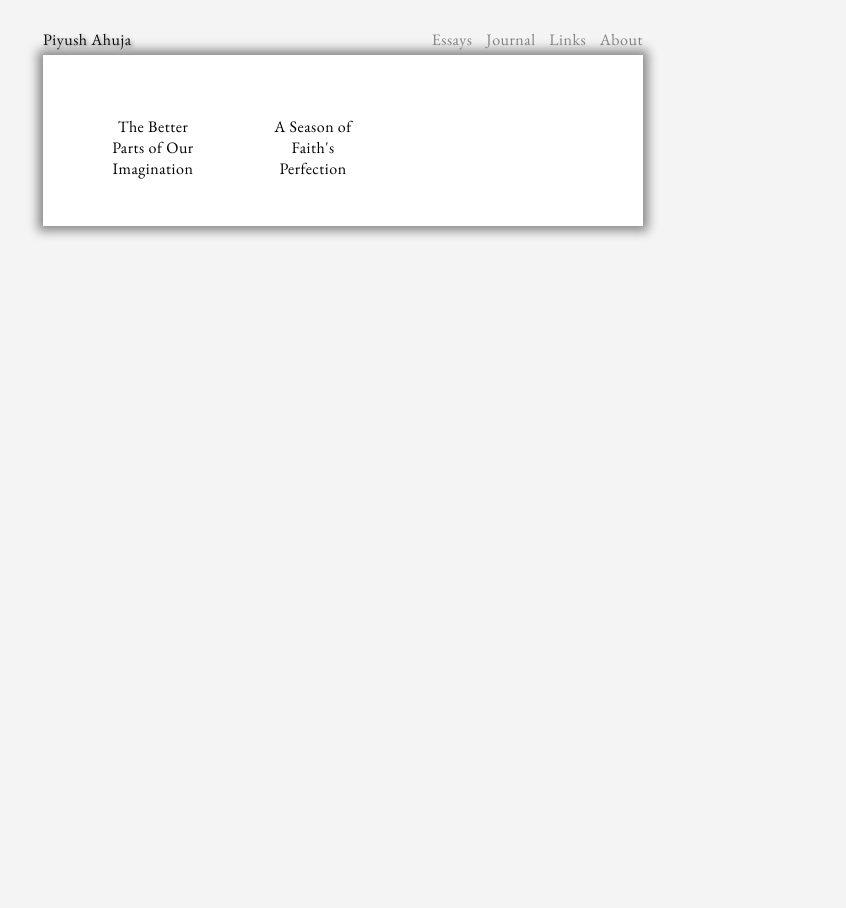
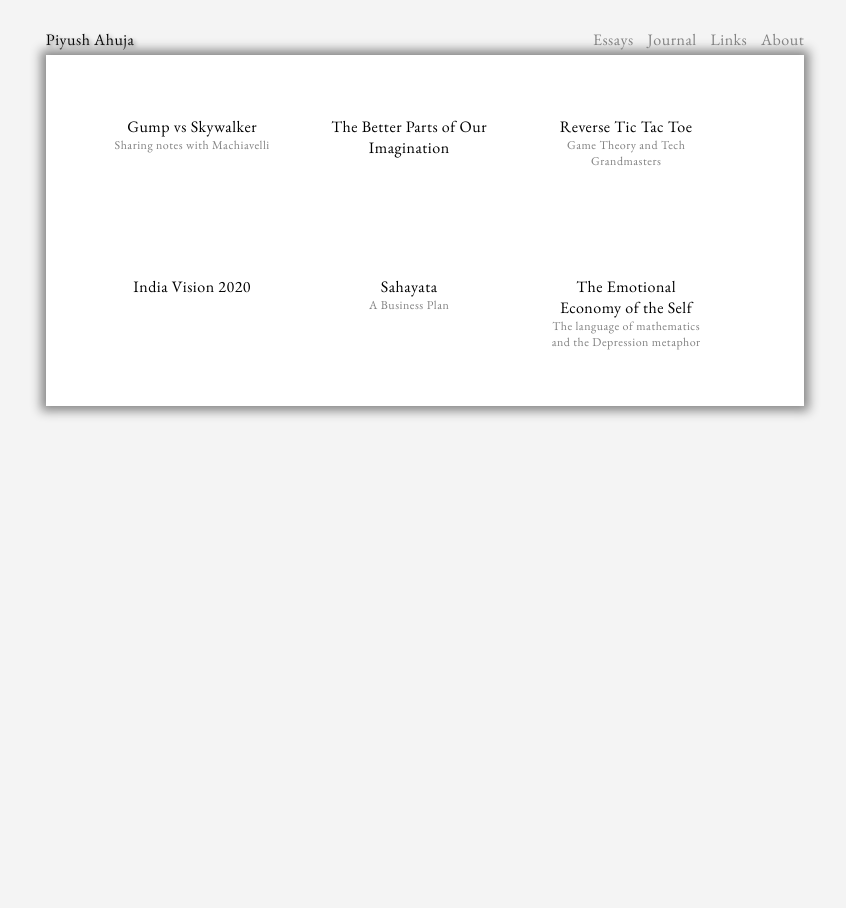
Before and after one commit to piyushahuja/piyushahuja.github.io, a Jekyll site: the page built from index.html, in a window 1280 px wide. Shown: the whole page, without its empty margins (215-1061 px from the left). Built offline with Jekyll 4.4.1, drawn with Linux system fonts in a browser that asks for light colours.

Commit message:
fifth commit

```diff
--- a/_posts/2014-05-11-addpost.md
+++ b/_posts/2014-05-11-addpost.md
@@ -1,8 +1,9 @@
 ---
 layout: post
-title:  "A Season of Faith's Perfection"
+title:  "The Emotional Economy of the Self"
 date:   2014-05-11 23:46:11
-tag:
+tag: The language of mathematics and the Depression metaphor
+categories: essay
 ---
 
 This post suffers from attention seeking syndrome.[^test]
--- /dev/null
+++ b/_posts/2014-05-17-gumpskywalker.markdown
@@ -0,0 +1,15 @@
+---
+layout: post
+title:  "Gump vs Skywalker"
+date:   2014-05-20 07:18:00
+tag: Sharing notes with Machiavelli
+categories: essay
+---
+
+A comparison of the two iconic movie characters in the popular conscious throws light on many a questions which might plague an individual in the course of his lifetime.
+
+
+
+{% highlight ruby %}
+xyz
+{% endhighlight %}
--- /dev/null
+++ b/_posts/2014-05-20-tictactoe.md
@@ -0,0 +1,7 @@
+---
+layout: post
+title:  "Reverse Tic Tac Toe"
+date:   2014-05-11 23:46:11
+tag: Game Theory and Tech Grandmasters
+categories: project
+---
--- a/css/main.css
+++ b/css/main.css
@@ -39,7 +39,7 @@ a:hover   {color:blue; text-decoration:underline; }
 /* Site header */
 
 .site-header {
-  margin-left: 250px; margin-right: 250px; width: 600px; margin-bottom: 5px; position: relative; overflow: hidden;}
+  margin-left: 20%; margin-right: 20%; width: 60%; margin-bottom: 5px; position: relative; overflow: hidden;}
 .site-header a{ }
 .site-header:hover a{color:black;text-shadow: 2px 2px 4px #888888 ; }
 .site-header a:active{}
@@ -55,7 +55,7 @@ a:hover   {color:blue; text-decoration:underline; }
 .site-nav .menu-icon { display: none;}
 
 .site-nav .page-link {font-size: 16px;
-  margin-left: 10px;color: #818181;
+  margin-left:10px ;color: #818181;
 }
 
 .site-nav .page-link:hover{
@@ -124,17 +124,17 @@ a:hover   {color:blue; text-decoration:underline; }
 /* ----------------------------------------------------------*/
 
 .page-content {
-  margin-left: 250px; margin-right: 250px; margin-bottom: 50px; width: 540px;box-shadow: 0px 0px 10px 5px #888888; background-color: white;
-  padding-right: 30px; padding-left: 30px; padding-top: 10px; position: relative; overflow: hidden
+  margin-left: 20%; margin-right: 20%; margin-bottom: 50px; width: 54%;box-shadow: 0px 0px 10px 5px #888888; background-color: white;
+  padding-right: 3%; padding-left: 3%; padding-top: 10px; position: relative; overflow: hidden
 }
 
 
 /* Home styles */
 /* ----------------------------------------------------------*/
 
-.note{overflow: hidden;display: block; height:80px; width:100px ; padding:10px;margin:20px 20px; float: left; background-color:white;vertical-align: middle;}
+.note{overflow: hidden;display: block; height:100px; width:23% ; padding:10px;margin:20px 20px; float: left; background-color:white;vertical-align: middle;}
 .note-link{font-size:16px;display:block;text-align:center;color: black }
-.note:hover{ box-shadow: 0px 0px 20px 10px #888888; background-color: white; color: #205caa}
+.note:hover{ box-shadow: 0px 0px 20px 10px #888888; background-color: white; color:}
 .note:hover .note-link{color:#3333CC;text-decoration: none }
 
 .rss-subscribe{clear: both; bottom: 0px; position: relative;}
@@ -149,10 +149,11 @@ a:hover   {color:blue; text-decoration:underline; }
   color: red
 }
 
-.posts .post-date {
+.post-tag{
   display: block;
-  font-size: 14px;
+  font-size: 12px;
   color: #818181;
+  text-align: center;
 }
 
 
@@ -171,7 +172,7 @@ a:hover   {color:blue; text-decoration:underline; }
 .post-header .meta {
   font-size: 14px;
   color: #818181;
-  margin-top: 5px;
+  margin-top: 0px;
 }
 
 /*.post-content { margin: 0 0 30px;}
--- a/index.html
+++ b/index.html
@@ -7,6 +7,6 @@ title: Essays
     {% for post in site.posts %}
     <div class = "note">
       <a class="note-link" href="{{ post.url | prepend: site.baseurl }}">{{ post.title }}</a>
-        <span class="post-date">{{ post.tag}}</span>
+        <span class="post-tag">{{ post.tag}}</span>
     </div>
     {% endfor %}
```
Also changed, not shown: _posts/2014-05-17-sahayata.md (added, +7 -0 lines), _posts/2014-05-20-india2020.md (added, +7 -0 lines), links.md (+0 -1 lines).
